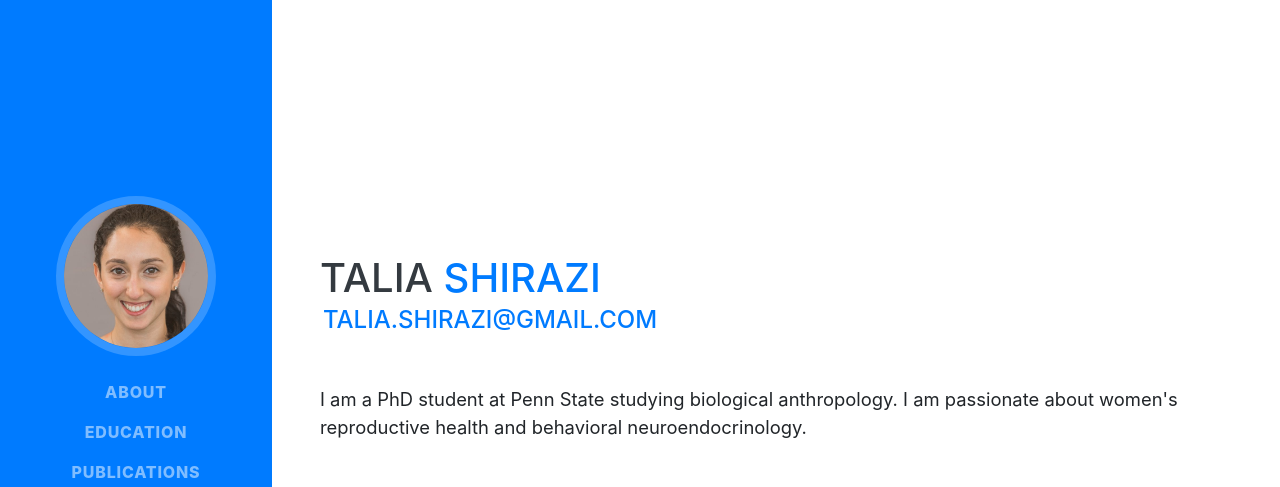
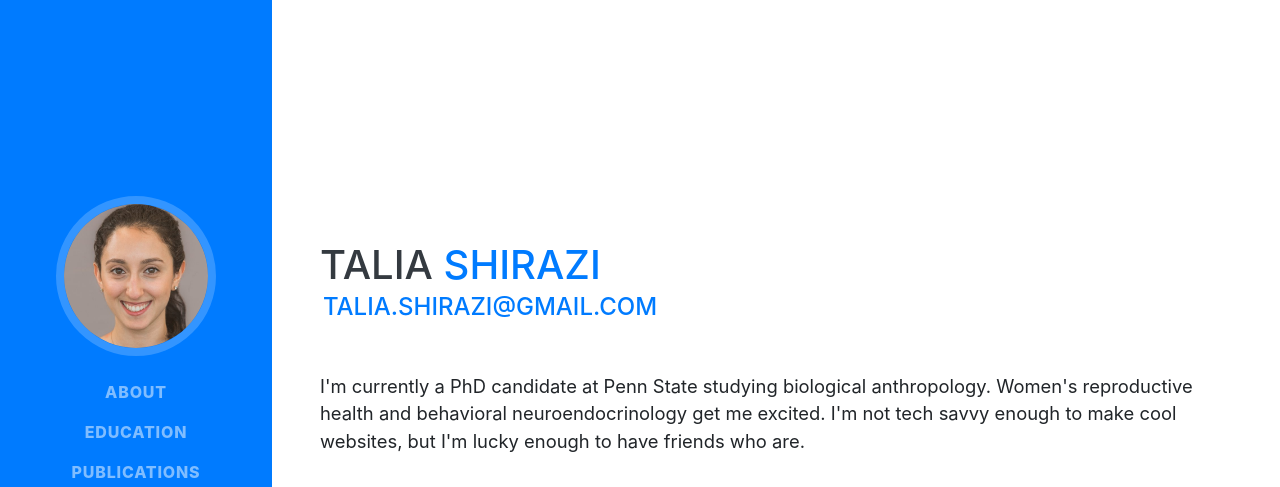
Before and after one commit to taliashirazi/taliashirazi.github.io, a website with bundled scripts: page index.html in a window 1280 px wide. Shown: the top 487 px of the page. Built offline with nearby package versions, Linux system fonts and the light colour scheme; a web font is replaced by a local one.

Commit message:
Update index.html

```diff
--- a/index.html
+++ b/index.html
@@ -69,7 +69,7 @@
         <div class="subheading mb-5" style="margin-left: 3px">
           <a href="mailto:talia.shirazi@gmail.com">talia.shirazi@gmail.com</a>
         </div>
-        <p class="lead mb-5">I am a PhD student at Penn State studying biological anthropology. I am passionate about women's reproductive health and behavioral neuroendocrinology.</p>
+        <p class="lead mb-5">I'm currently a PhD candidate at Penn State studying biological anthropology. Women's reproductive health and behavioral neuroendocrinology get me excited. I'm not tech savvy enough to make cool websites, but I'm lucky enough to have friends who are.</p>
         <div class="social-icons">
           <a href="https://linkedin.com/in/talia-shirazi-b9a06985" target="_blank">
             <i class="fab fa-linkedin-in"></i>
```
